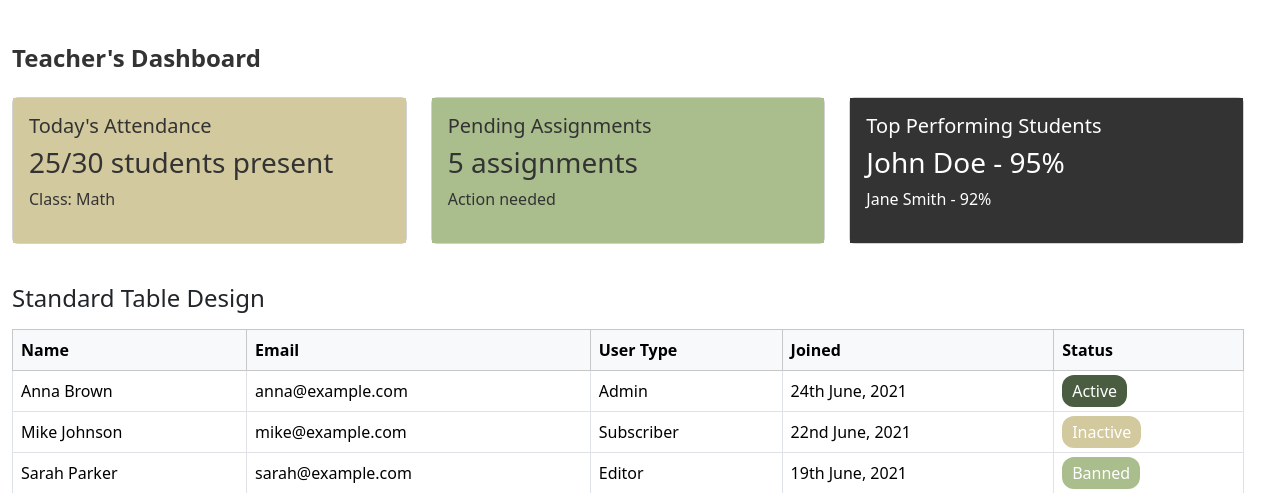
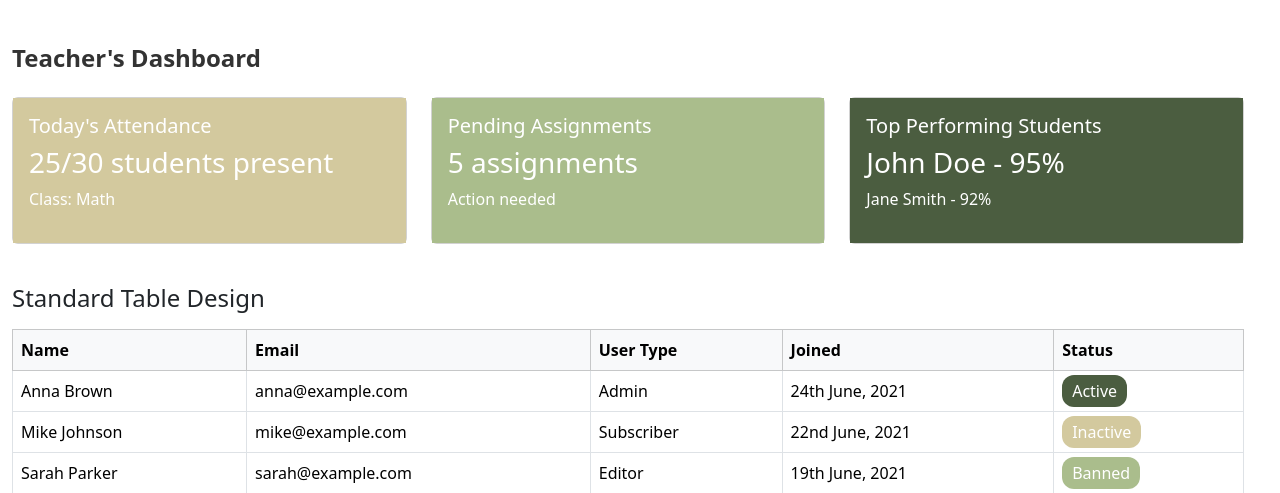
Before and after one commit to Kaditya67/Attrendance-System, a Django app: page /dash_teacher/ in a window 1280 px wide. Shown: the part 56-549 px from the top of the page. Run offline with Django 5.2, Linux system fonts and the light colour scheme.

Commit message:
dashboard template updated

```diff
--- a/attendence/templates/dash_teacher.html
+++ b/attendence/templates/dash_teacher.html
@@ -20,7 +20,7 @@
             margin-bottom: 15px;
         }
         .card {
-            border: none;
+            border: #000000;
             border-radius: 10px;
         }
         .dashboard-title {
@@ -31,14 +31,14 @@
         }
         .card-muted-yellow {
             background-color: #D3C99E; /* Muted Yellow */
-            color: #333333 !important; /* Soft Black */
+            color: #ffffff !important; /* Off-White */
         }
         .card-pale-green {
             background-color: #AABD8C; /* Pale Green */
-            color: #333333 !important; /* Soft Black */
+            color: #ffffff !important; /* Off-White */
         }
         .card-soft-black {
-            background-color: #333333; /* Soft Black */
+            background-color: #4B5D40; /* Soft Black */
             color: #ffffff !important; /* Off-White */
         }
         .table th, .table td {
@@ -60,6 +60,7 @@
             background-color: #AABD8C; /* Pale Green */
             color: white;
         }
+
     </style>
 </head>
 <body>
@@ -154,5 +155,6 @@
     </div>
 
     <script src="https://cdn.jsdelivr.net/npm/bootstrap@5.3.0-alpha1/dist/js/bootstrap.bundle.min.js"></script>
+
 </body>
 </html>
```
Also changed, not shown: attendence/db.sqlite3.
